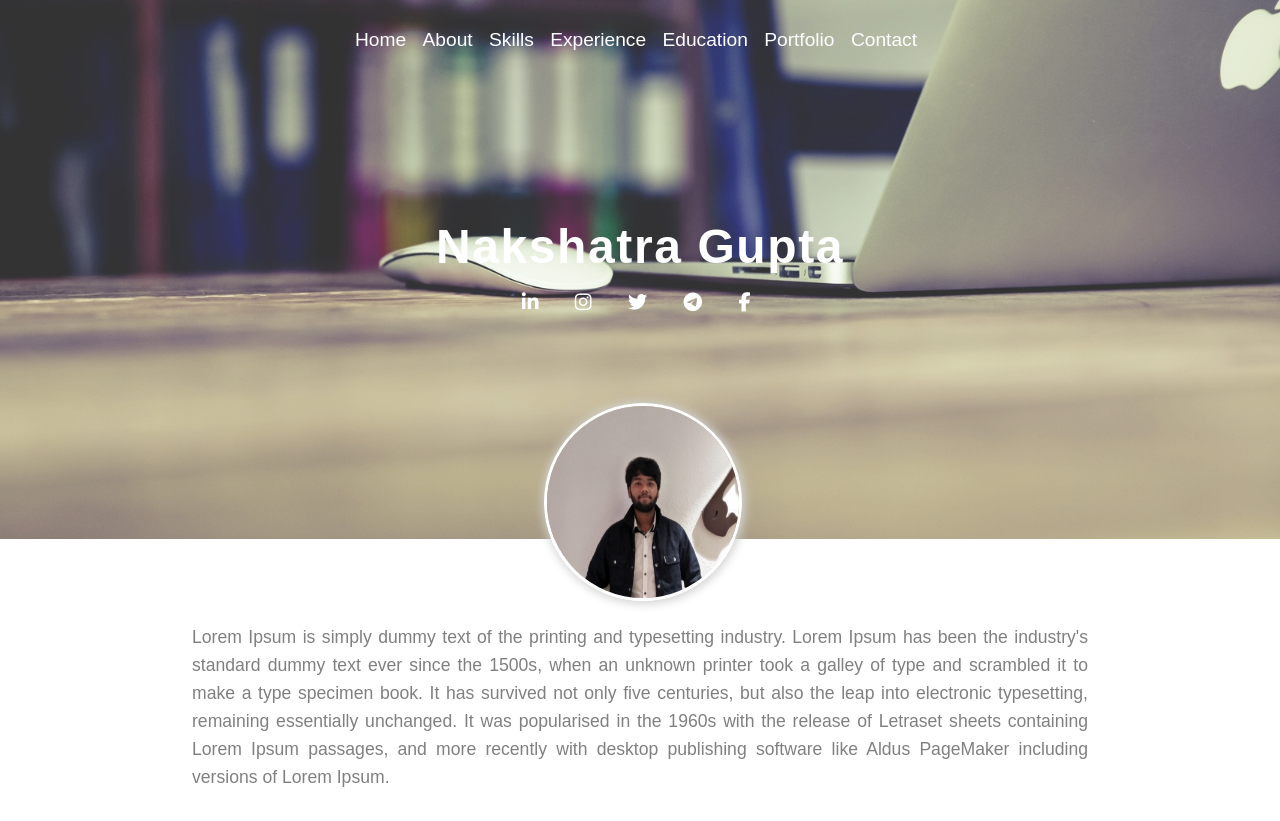
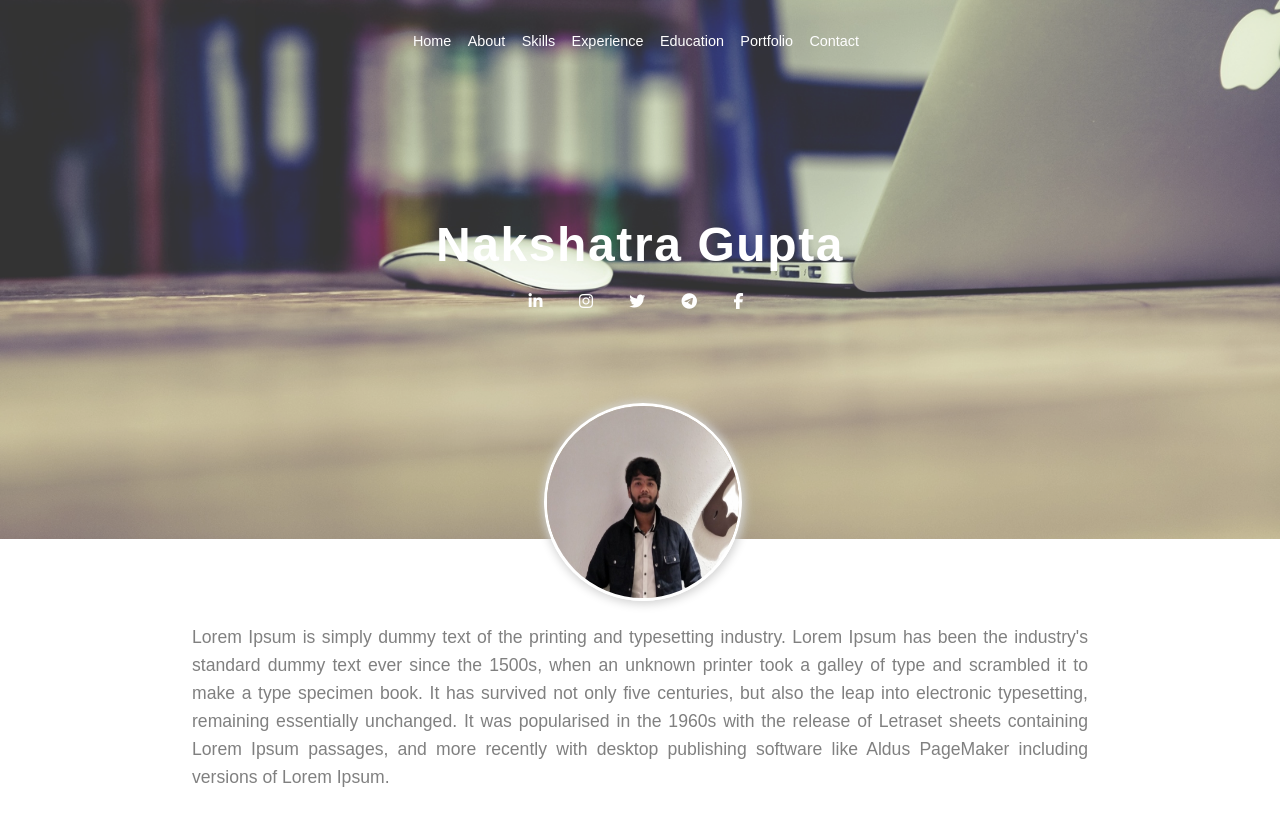
Before and after one commit to nakshatra-bazukaa/Web-Resume, a plain HTML site: page index.html in a window 1280 px wide. Shown: the top 821 px of the page. Drawn offline with Linux system fonts and the light colour scheme.

Commit message:
Minor tweeks

```diff
--- a/style.css
+++ b/style.css
@@ -27,8 +27,8 @@ body{
 .horizontal-list li{
     display: inline-block;
     margin: 0px 8px 8px 0px;
-    font-weight: 300;
-    font-size: 1.2rem;
+    font-weight: 100;
+    font-size: 0.9rem;
 }
 
 .horizontal-list li a{
@@ -61,7 +61,7 @@ body{
 
 .social-icons li a i{
     padding: 10px;
-    font-size: 1.2rem;
+    font-size: 1rem;
     border-radius: 50%;
 }
 
@@ -155,16 +155,16 @@ section:nth-child(2n+1){
     overflow: hidden;
 }
 
+.skill-progress > div {
+    border-radius: 20px 0px 0px 20px;
+    box-shadow: 1px 1px 5px 2px #989882;
+}
+
 .skill-name span{
     color: white;
     font-size: 1rem;
     margin-left: 10px;
     vertical-align: middle;
-}
-
-.skill-progress > div{
-    border-radius: 20px 0px 0px 20px;
-    box-shadow: 1px 1px 5px 2px #989882;
 }
 
 /* Work Experience */
```
Also changed, not shown: index.html (+1 -1 lines).
